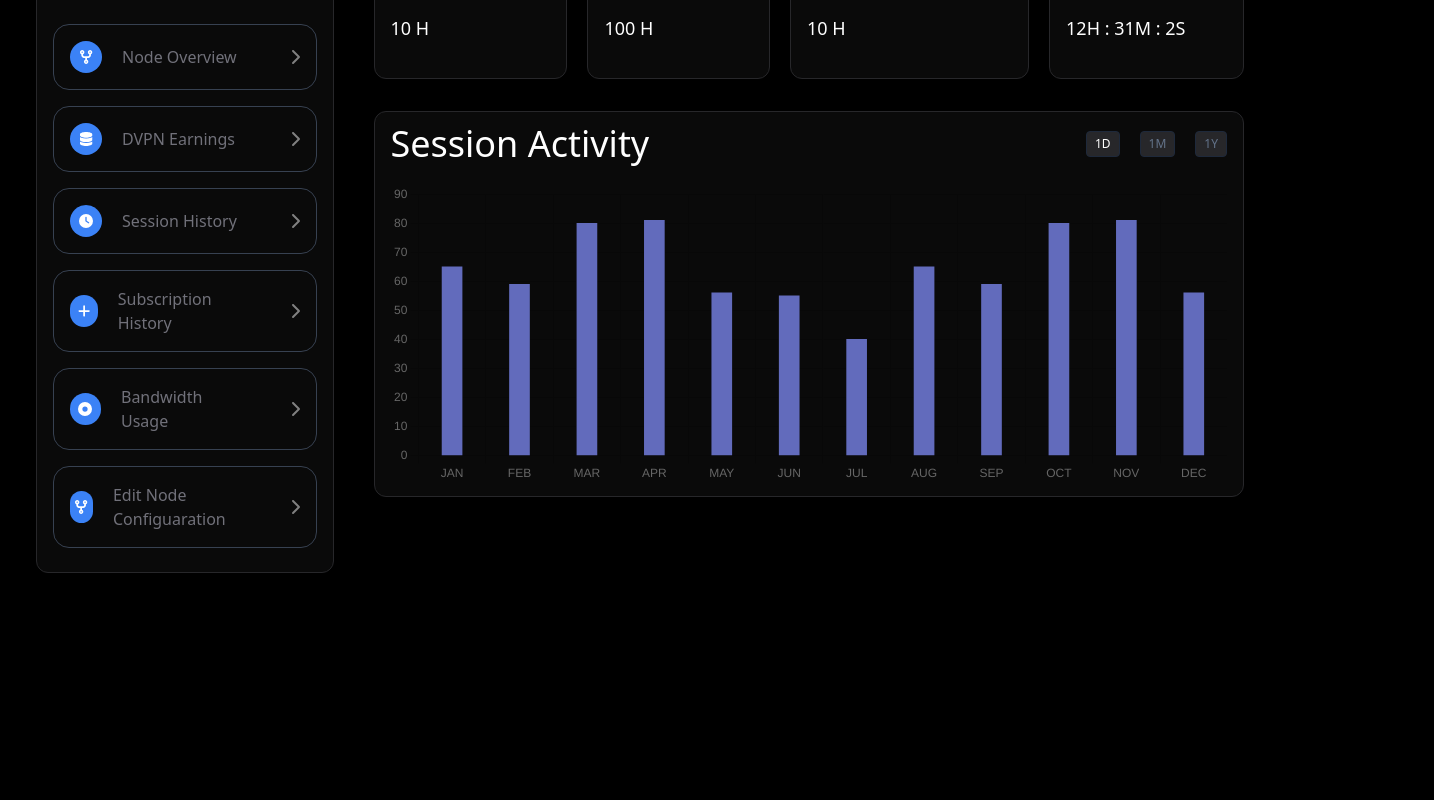
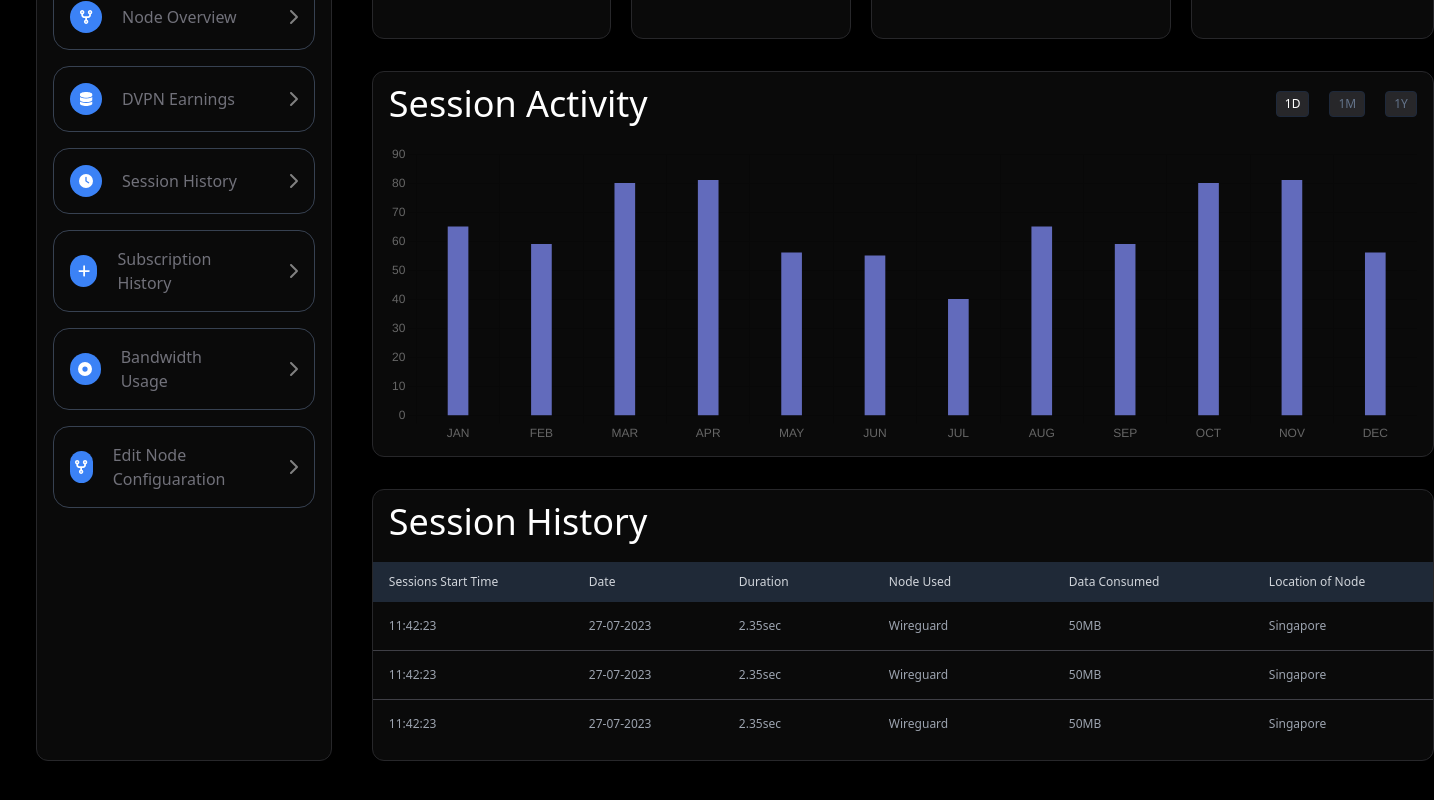
Before and after one commit to aditya-v22/NeoBase_Task, a Next.js app: page / in a window 1280 px wide. Shown: the part 302-1102 px from the top of the page, 1434 px wide, since content can reach past the window. Before the commit the page ends 915 px from the top, so only its background shows below. Built offline with nearby package versions, Linux system fonts and the light colour scheme.

Commit message:
Add session history UI

```diff
--- /dev/null
+++ b/components/SessionHistory/index.tsx
@@ -0,0 +1,89 @@
+import { createColumnHelper } from '@tanstack/react-table';
+import { BodyCell } from '../BodyCell';
+import { Card } from '../Card';
+import { HeaderCell } from '../HeaderCell';
+import { ReactTable } from '../ReactTable';
+
+interface SessionHistoryData {
+  startTime: string;
+  date: string;
+  duration: string;
+  nodeUsed: string;
+  dataConsumed: string;
+  nodeLocation: string;
+}
+
+const defaultData: SessionHistoryData[] = [
+  {
+    dataConsumed: '50MB',
+    date: '27-07-2023',
+    duration: '2.35sec',
+    nodeLocation: 'Singapore',
+    nodeUsed: 'Wireguard',
+    startTime: '11:42:23',
+  },
+  {
+    dataConsumed: '50MB',
+    date: '27-07-2023',
+    duration: '2.35sec',
+    nodeLocation: 'Singapore',
+    nodeUsed: 'Wireguard',
+    startTime: '11:42:23',
+  },
+  {
+    dataConsumed: '50MB',
+    date: '27-07-2023',
+    duration: '2.35sec',
+    nodeLocation: 'Singapore',
+    nodeUsed: 'Wireguard',
+    startTime: '11:42:23',
+  },
+];
+
+const columnHelper = createColumnHelper<SessionHistoryData>();
+
+const columns = [
+  columnHelper.accessor('startTime', {
+    cell: (info) => <BodyCell title={info.getValue()} />,
+    header: () => <HeaderCell title='Sessions Start Time' />,
+    size: 200,
+  }),
+  columnHelper.accessor('date', {
+    cell: (info) => <BodyCell title={info.getValue()} />,
+    header: () => <HeaderCell title='Date' />,
+  }),
+  columnHelper.accessor('duration', {
+    cell: (info) => <BodyCell title={info.getValue()} />,
+    header: () => <HeaderCell title='Duration' />,
+  }),
+  columnHelper.accessor('nodeUsed', {
+    cell: (info) => <BodyCell title={info.getValue()} />,
+    header: () => <HeaderCell title='Node Used' />,
+    size: 180,
+  }),
+  columnHelper.accessor('dataConsumed', {
+    cell: (info) => <BodyCell title={info.getValue()} />,
+    header: () => <HeaderCell title='Data Consumed' />,
+    size: 200,
+  }),
+  columnHelper.accessor('nodeLocation', {
+    cell: (info) => <BodyCell title={info.getValue()} />,
+    header: () => <HeaderCell title='Location of Node' />,
+    size: 180,
+  }),
+];
+
+export const SessionHistory = () => {
+  return (
+    <Card customStyles='!px-0'>
+      <p className='text-4xl px-4'>Session History</p>
+
+      <div className='pt-5'>
+        <ReactTable
+          data={defaultData}
+          columns={columns}
+        />
+      </div>
+    </Card>
+  );
+};
--- a/pages/index.tsx
+++ b/pages/index.tsx
@@ -1,12 +1,13 @@
 import { AnalysisCard, AnalysisStatus } from '@/components/AnalysisCard';
 import { Header } from '@/components/Header';
 import { SessionActivity } from '@/components/SessionActivity';
+import { SessionHistory } from '@/components/SessionHistory';
 import { SideNavbar } from '@/components/SideNavbar';
 
 export default function Home() {
   return (
     <main>
-      <div className='container mx-auto px-9 py-10'>
+      <div className='container mx-auto px-9 pb-10'>
         <Header />
 
         <div className='pt-10'>
@@ -44,6 +45,8 @@ export default function Home() {
               </div>
 
               <SessionActivity />
+
+              <SessionHistory />
             </div>
           </div>
         </div>
```
